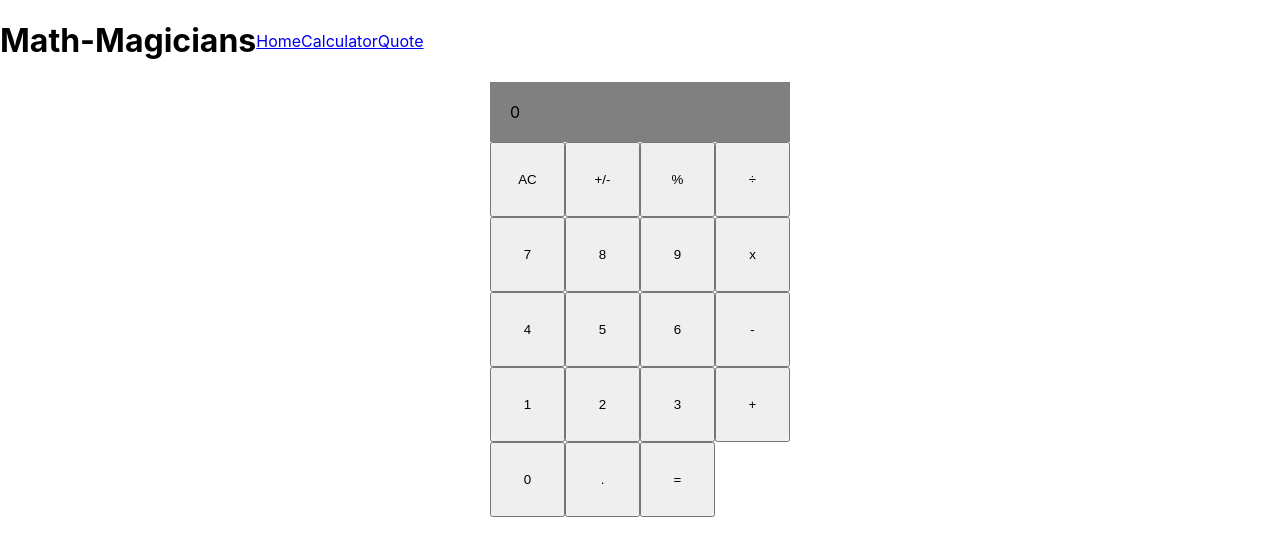
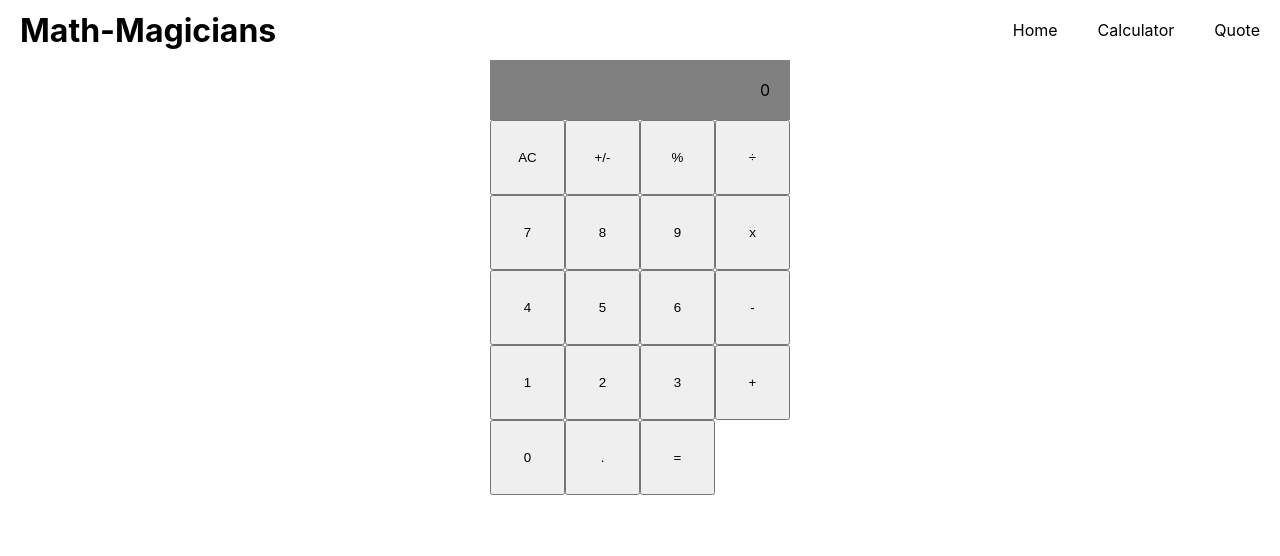
Before and after one commit to SuyashFowdar/react-calculator, a React (Create React App) app: page /calculator in a window 1280 px wide. Shown: the top 556 px of the page. Built offline with nearby package versions, Linux system fonts and the light colour scheme.

Commit message:
Add style to nav

```diff
--- a/src/index.css
+++ b/src/index.css
@@ -39,6 +39,10 @@
   align-items: center;
 }
 
+.flex {
+  flex: 1 1;
+}
+
 .h-100 {
   height: 100%;
 }
@@ -46,6 +50,23 @@
 .display {
   padding: 20px;
   background-color: grey;
+  text-align: right;
+}
+
+.navs a {
+  padding: 20px;
+  display: flex;
+  text-decoration: none;
+  color: black;
+}
+
+.navs a:hover {
+  background-color: lightgray;
+}
+
+h1 {
+  margin: 0;
+  padding-left: 20px;
 }
 
 button {
```
